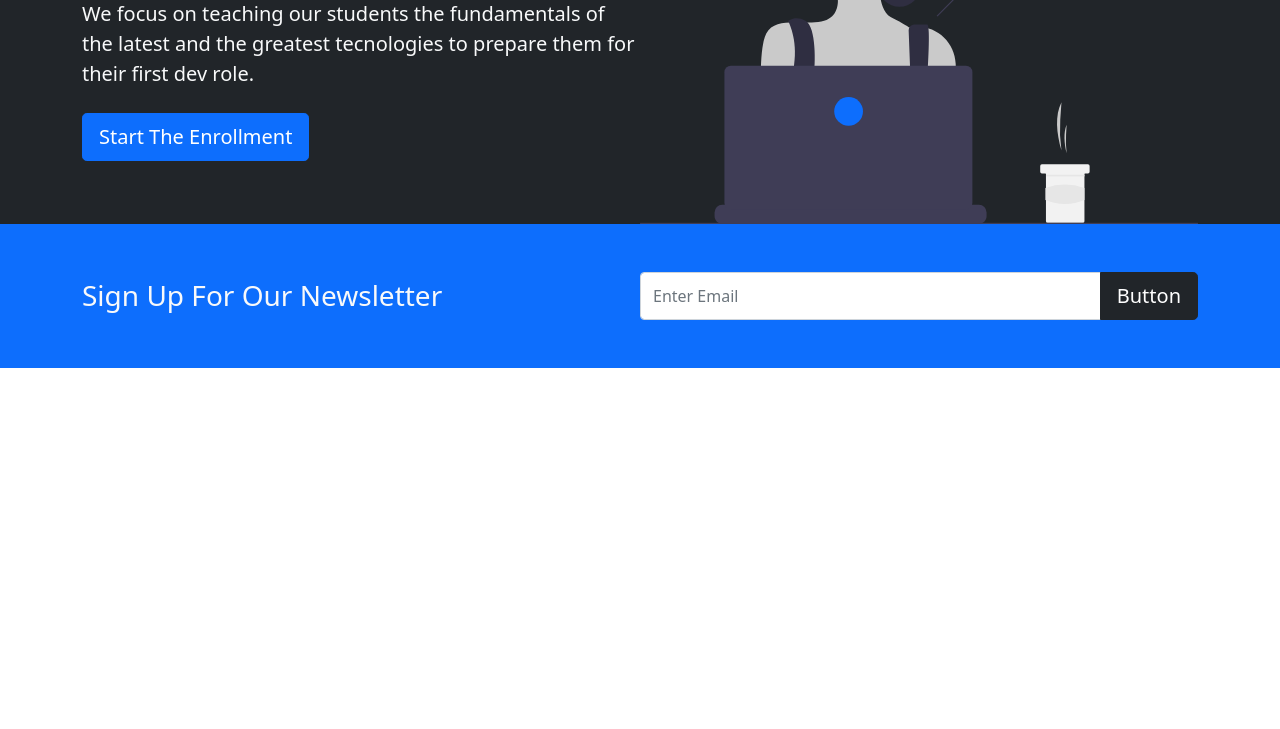
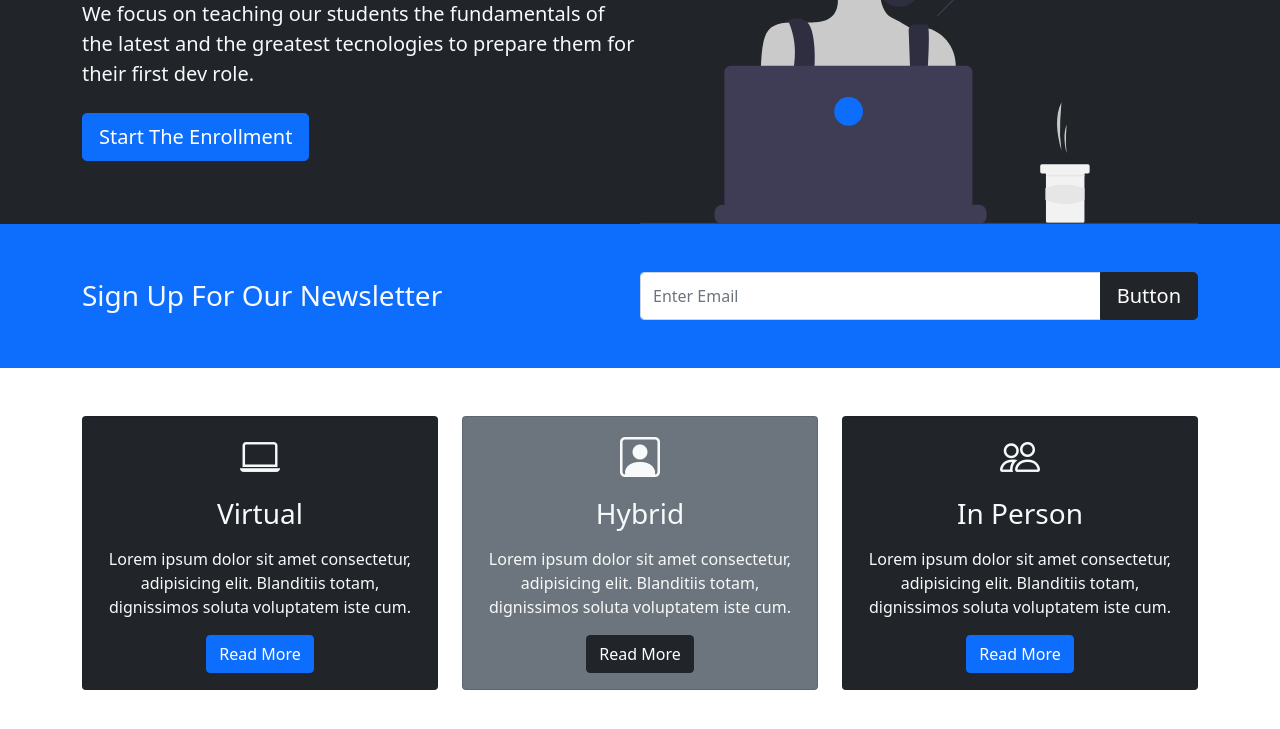
Before and after one commit to coelho-na/fakeBootcamp, a plain HTML site: page index.html in a window 1280 px wide. Shown: the part 257-986 px from the top of the page. Before the commit the page ends 800 px from the top, so only its background shows below. Drawn offline with nearby package versions, Linux system fonts and the light colour scheme.

Commit message:
finish box section

```diff
--- a/index.html
+++ b/index.html
@@ -9,6 +9,10 @@
       rel="stylesheet"
       integrity="sha384-+0n0xVW2eSR5OomGNYDnhzAbDsOXxcvSN1TPprVMTNDbiYZCxYbOOl7+AMvyTG2x"
       crossorigin="anonymous"
+    />
+    <link
+      rel="stylesheet"
+      href="https://cdn.jsdelivr.net/npm/bootstrap-icons@1.3.0/font/bootstrap-icons.css"
     />
     <link rel="stylesheet" href="src/css/style.css" />
     <title>Frontend Bootcamp</title>
@@ -87,6 +91,61 @@
 
     <!-- Finish Newsletter-->
 
+    <!-- Start Boxes-->
+    <section class="p-5">
+      <div class="container">
+        <div class="row">
+          <div class="col-md">
+            <div class="card bg-dark text-light">
+              <div class="card-body text-center">
+                <div class="h1 mb-3">
+                  <i class="bi bi-laptop"></i>
+                </div>
+                <h3 class="card-title mb-3">Virtual</h3>
+                <p class="card-text">
+                  Lorem ipsum dolor sit amet consectetur, adipisicing elit.
+                  Blanditiis totam, dignissimos soluta voluptatem iste cum.
+                </p>
+                <a href="#" class="btn btn-primary">Read More</a>
+              </div>
+            </div>
+          </div>
+          <div class="col-md">
+            <div class="card bg-secondary text-light my-3 my-md-0">
+              <div class="card-body text-center">
+                <div class="h1 mb-3">
+                  <i class="bi bi-person-square"></i>
+                </div>
+                <h3 class="card-title mb-3">Hybrid</h3>
+                <p class="card-text">
+                  Lorem ipsum dolor sit amet consectetur, adipisicing elit.
+                  Blanditiis totam, dignissimos soluta voluptatem iste cum.
+                </p>
+                <a href="#" class="btn btn-dark">Read More</a>
+              </div>
+            </div>
+          </div>
+          <div class="col-md">
+            <div class="card bg-dark text-light">
+              <div class="card-body text-center">
+                <div class="h1 mb-3">
+                  <i class="bi bi-people"></i>
+                </div>
+                <h3 class="card-title mb-3">In Person</h3>
+                <p class="card-text">
+                  Lorem ipsum dolor sit amet consectetur, adipisicing elit.
+                  Blanditiis totam, dignissimos soluta voluptatem iste cum.
+                </p>
+                <a href="#" class="btn btn-primary">Read More</a>
+              </div>
+            </div>
+          </div>
+        </div>
+      </div>
+    </section>
+
+    <!-- Finish Boxes-->
+
     <script
       src="https://cdn.jsdelivr.net/npm/bootstrap@5.0.1/dist/js/bootstrap.bundle.min.js"
       integrity="sha384-gtEjrD/SeCtmISkJkNUaaKMoLD0//ElJ19smozuHV6z3Iehds+3Ulb9Bn9Plx0x4"
```
